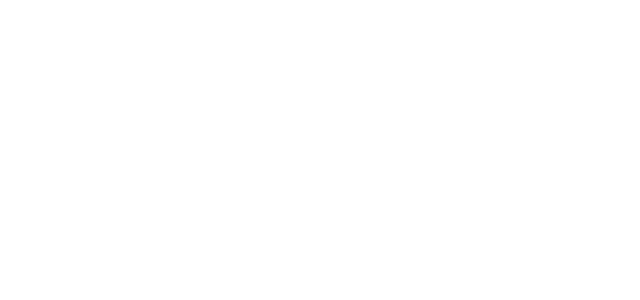
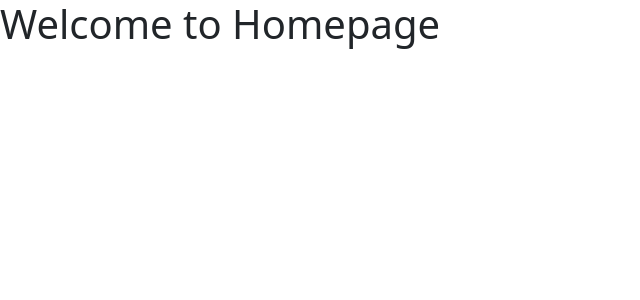
Before and after one commit to jasonMatillano/ReactMongoLogin, a React (Vite) app in the folder client/: page /home in a window 1280 px wide. Before the commit this address had no page. Shown: the top 300 px of the page, without its empty margins (0-640 px from the left). Built offline with nearby package versions, Linux system fonts and the light colour scheme.

Commit message:
010CreatedHomePageAddedRouteAfterLogin

```diff
--- a/client/src/App.jsx
+++ b/client/src/App.jsx
@@ -2,6 +2,7 @@
 import 'bootstrap/dist/css/bootstrap.min.css'
 import Signup from './Signup'
 import Login from './Login'
+import Home from './Home'
 import { BrowserRouter, Routes, Route } from 'react-router-dom'
 
 function App() {
@@ -12,6 +13,7 @@ function App() {
       <Routes>
         <Route path="/register" element={<Signup />} />
         <Route path="/login" element={<Login />} />
+        <Route path="/home" element={<Home />} />
       </Routes>
     </BrowserRouter>
   )
--- /dev/null
+++ b/client/src/Home.jsx
@@ -0,0 +1,9 @@
+
+
+const Home = () => {
+  return (
+    <div><h1> Welcome to Homepage</h1></div>
+  )
+}
+
+export default Home
--- a/client/src/Login.jsx
+++ b/client/src/Login.jsx
@@ -16,7 +16,7 @@ const Login = () => {
       })
       .then((res) => {
         console.log(res.data);
-        navigate("/login")
+        navigate("/home")
       })
       .catch((err) => {console.log(err);})
   }
```
